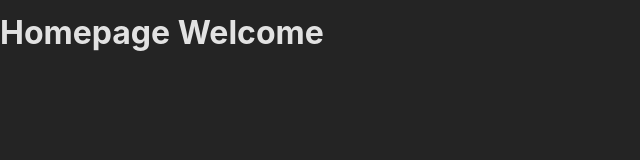
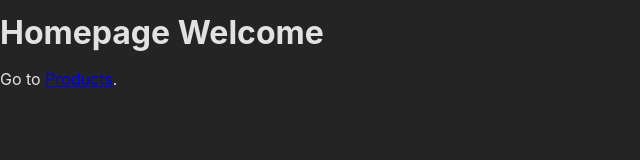
Before and after one commit to alperencngz/reactrouterbasics, a React (Create React App) app: page / in a window 1280 px wide. Shown: the top 160 px of the page, without its empty margins (0-640 px from the left). Built offline with nearby package versions, Linux system fonts and the light colour scheme.

Commit message:
Solved anchor tag reload problem
When providing a route with anchor tag as a link, whole app realoads when clicked. Instead use Link element of react-router-dom

```diff
--- a/src/pages/Home.js
+++ b/src/pages/Home.js
@@ -1,5 +1,14 @@
-function HomePage () {
-    return <h1>Homepage Welcome</h1>
+import { Link } from "react-router-dom";
+
+function HomePage() {
+    return (
+        <>
+            <h1>Homepage Welcome</h1>
+            <p>
+                Go to <Link to="/products">Products</Link>.
+            </p>
+        </>
+    )
 }
 
 export default HomePage;
```
